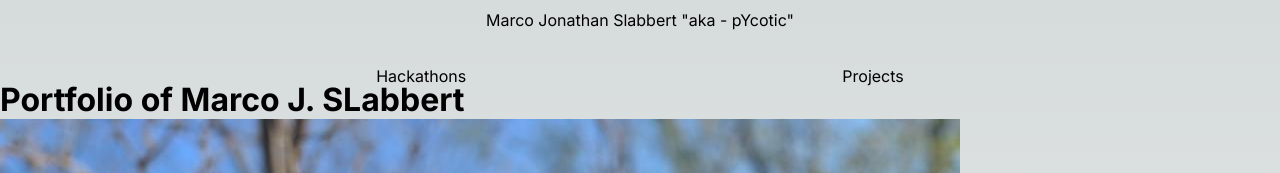
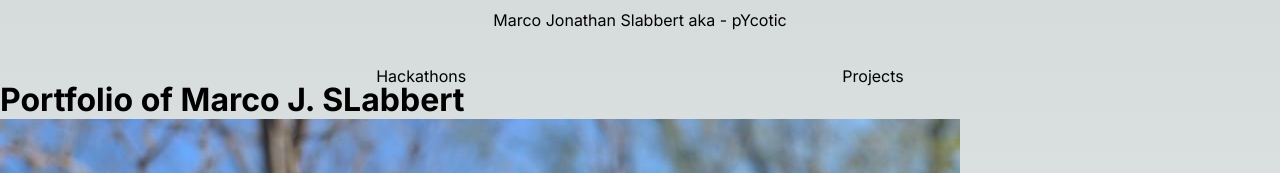
Before and after one commit to pYcotic/nextjs-blog, a Next.js app in the folder portfolio/: page / in a window 1280 px wide. Shown: the top 173 px of the page. Built offline with nearby package versions, Linux system fonts and the light colour scheme.

Commit message:
Removed quotes

```diff
--- a/portfolio/app/components/navigation/navbar/Logo.tsx
+++ b/portfolio/app/components/navigation/navbar/Logo.tsx
@@ -5,7 +5,7 @@ const Logo = () => {
 	return (
 		<>
 			<Link href="/" >
-				<p>Marco Jonathan Slabbert "aka - pYcotic"</p>
+				<p>Marco Jonathan Slabbert aka - pYcotic</p>
 			</Link>
 		</>
 	);
```
